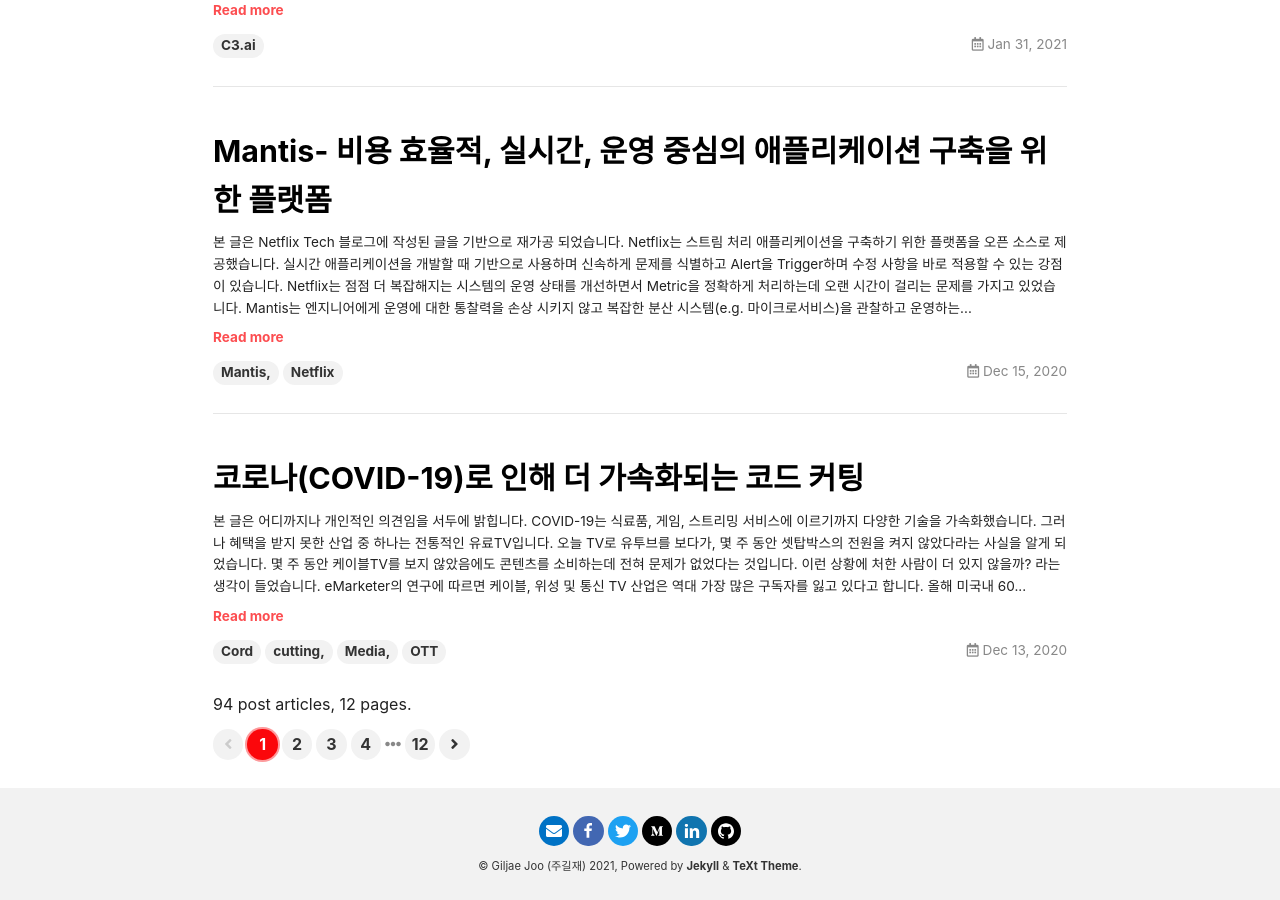
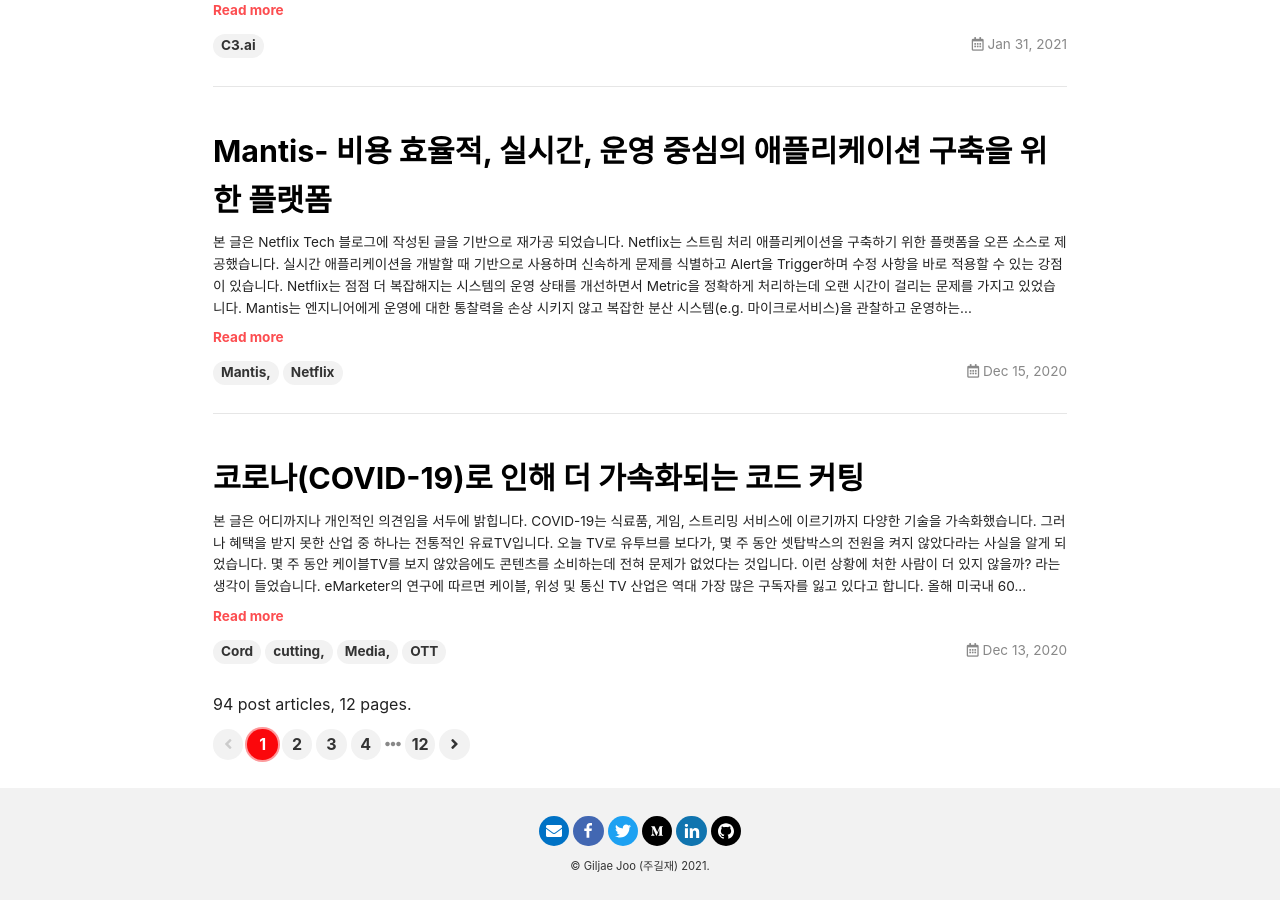
Before and after one commit to giljae/giljae.github.io, a Jekyll site: the page built from index.html, in a window 1280 px wide and 900 px high, scrolled down 1679 px. Built offline with Jekyll 4.4.1, drawn with Linux system fonts in a browser that asks for light colours; nearby versions of some CDN libraries; the list of posts is cut into pages by our own code.

Commit message:
Update footer.html

```diff
--- a/_includes/footer.html
+++ b/_includes/footer.html
@@ -28,9 +28,7 @@
       <div>
         {%- include snippets/get-locale-string.html key='COPYRIGHT_DATES' -%}
         {%- assign _locale_copyright_dates = __return -%}
-        © {{ site.title }} {{ _locale_copyright_dates }},
-        Powered by <a title="Jekyll is a simple, blog-aware, static site generator." href="http://jekyllrb.com/">Jekyll</a> & <a
-        title="TeXt is a super customizable Jekyll theme." href="https://github.com/kitian616/jekyll-TeXt-theme">TeXt Theme</a>.
+        © {{ site.title }} {{ _locale_copyright_dates }}.
       </div>
     </div>
   </div>
```
